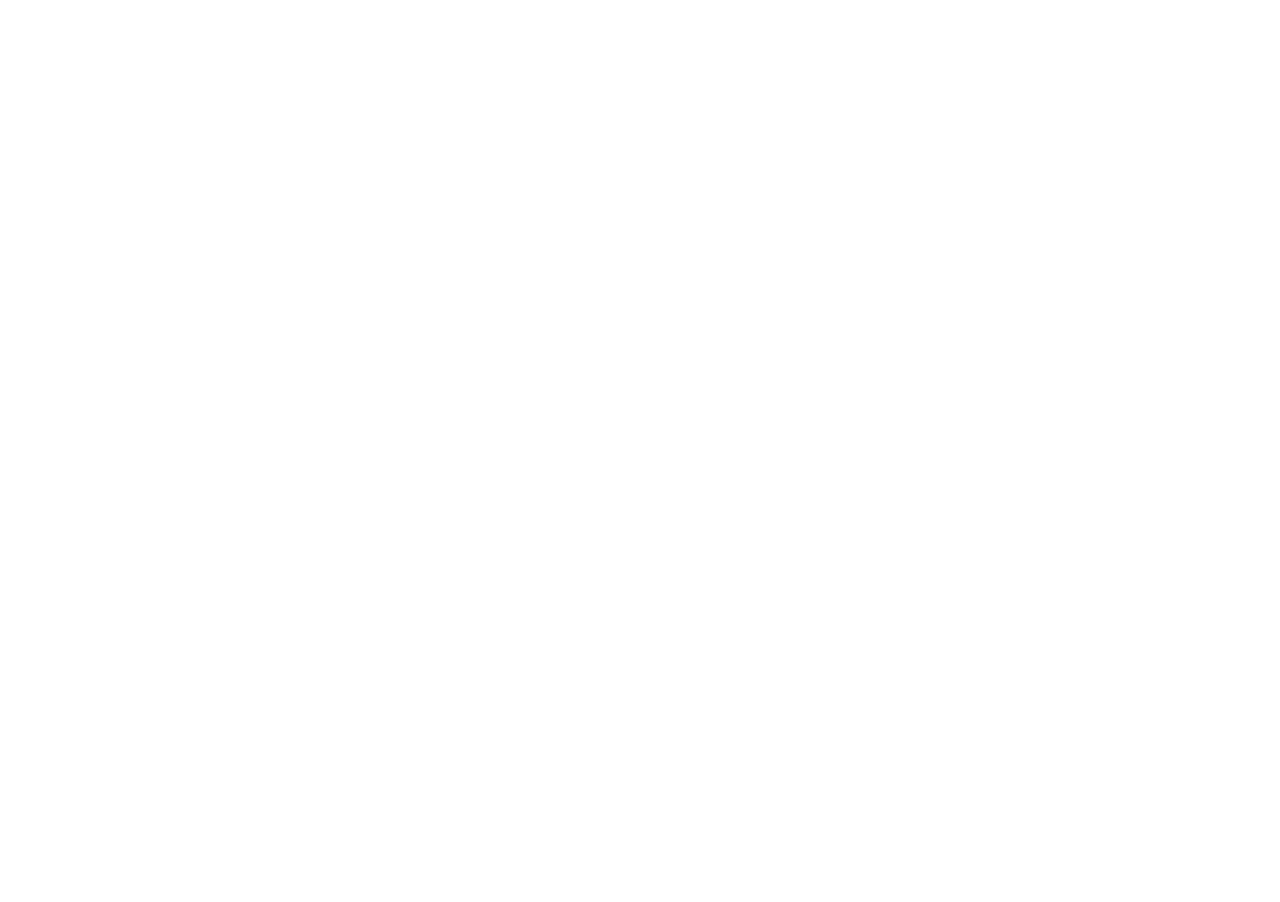
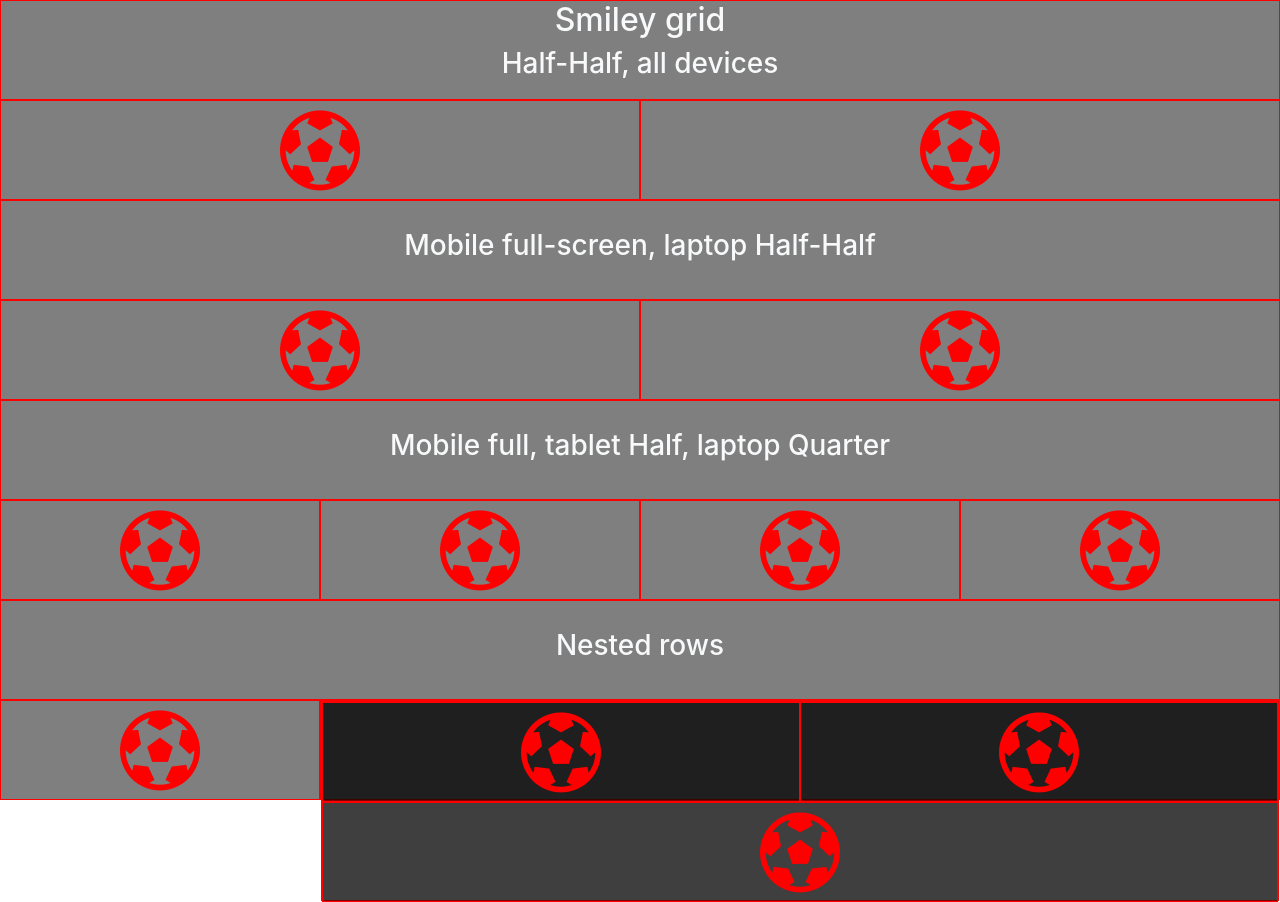
Before and after one commit to JoshKPreston/smile-challenge, a plain HTML site: page index.html in a window 1280 px wide. Before the commit the page ends 800 px from the top, so only its background shows below. Drawn offline with nearby package versions, Linux system fonts and the light colour scheme.

Commit message:
smile challenge final

```diff
--- a/css/style.css
+++ b/css/style.css
@@ -0,0 +1,10 @@
+
+.row div {
+  height: 100px;
+  border: 1px solid red;
+  background-color: rgba(0,0,0,0.5);
+}
+
+.fa-futbol-o {
+  color: red;
+}
--- a/index.html
+++ b/index.html
@@ -1,27 +1,114 @@
 <!DOCTYPE html>
 <html lang="en">
 
+<!--
+
+<i class="fas fa-camera fa-xs"></i>
+<i class="fas fa-camera fa-sm"></i>
+<i class="fas fa-camera fa-lg"></i>
+<i class="fas fa-camera fa-2x"></i>
+<i class="fas fa-camera fa-3x"></i>
+<i class="fas fa-camera fa-5x"></i>
+<i class="fas fa-camera fa-7x"></i>
+<i class="fas fa-camera fa-10x"></i>
+
+ -->
+
 <head>
   <meta charset="UTF-8">
-<meta name="viewport" content="width=device-width, initial-scale=1, shrink-to-fit=no">
+  <meta name="viewport" content="width=device-width, initial-scale=1, shrink-to-fit=no">
   <link rel="stylesheet" href="https://stackpath.bootstrapcdn.com/bootstrap/4.2.1/css/bootstrap.min.css"
     integrity="sha384-GJzZqFGwb1QTTN6wy59ffF1BuGJpLSa9DkKMp0DgiMDm4iYMj70gZWKYbI706tWS" crossorigin="anonymous">
+  <link rel="stylesheet" href="https://cdnjs.cloudflare.com/ajax/libs/font-awesome/4.7.0/css/font-awesome.min.css">
   <link rel="stylesheet" href="css/style.css">
-  <title>Document</title>
+  <title>Smile Challenge</title>
 </head>
 
 <body>
-  <header>
+  <header class="container-fluid">
 
   </header>
-  <main>
 
+  <main class="container-fluid text-light">
 
+    <div class="row">
+      <div class="col text-center">
+        <h2>Smiley grid</h2>
+        <h3>Half-Half, all devices</h3>
+      </div>
+    </div>
+    <div class="row">
+      <div class="col d-flex align-items-center justify-content-center">
+        <i class="fa fa-futbol-o fa-5x"></i>
+      </div>
+      <div class="col d-flex align-items-center justify-content-center">
+        <i class="fa fa-futbol-o fa-5x"></i>
+      </div>
+    </div>
+    <div class="row">
+      <div class="col d-flex align-items-center justify-content-center">
+        <h3>Mobile full-screen, laptop Half-Half</h3>
+      </div>
+    </div>
+    <div class="row">
+      <div class="col-12 col-lg-6 d-flex align-items-center justify-content-center">
+        <i class="fa fa-futbol-o fa-5x"></i>
+      </div>
+      <div class="col-12 col-lg-6 d-flex align-items-center justify-content-center">
+        <i class="fa fa-futbol-o fa-5x"></i>
+      </div>
+    </div>
+    <div class="row">
+      <div class="col d-flex align-items-center justify-content-center">
+        <h3>Mobile full, tablet Half, laptop Quarter</h3>
+      </div>
+    </div>
+    <div class="row">
+      <div class="col-12 col-md-6 col-lg-3 d-flex align-items-center justify-content-center">
+        <i class="fa fa-futbol-o fa-5x"></i>
+      </div>
+      <div class="col-12 col-md-6 col-lg-3 d-flex align-items-center justify-content-center">
+        <i class="fa fa-futbol-o fa-5x"></i>
+      </div>
+      <div class="col-12 col-md-6 col-lg-3 d-flex align-items-center justify-content-center">
+        <i class="fa fa-futbol-o fa-5x"></i>
+      </div>
+      <div class="col-12 col-md-6 col-lg-3 d-flex align-items-center justify-content-center">
+        <i class="fa fa-futbol-o fa-5x"></i>
+      </div>
+    </div>
+    <div class="row">
+      <div class="col d-flex align-items-center justify-content-center">
+        <h3>Nested rows</h3>
+      </div>
+    </div>
+    <div class="row">
+      <div class="col-3 d-flex align-items-center justify-content-center">
+        <i class="fa fa-futbol-o fa-5x"></i>
+      </div>
+      <div class="col-9">
+        <div class="row">
+          <div class="col-sm-6 d-flex align-items-center justify-content-center">
+            <i class="fa fa-futbol-o fa-5x"></i>
+          </div>
+          <div class="col-sm-6 d-flex align-items-center justify-content-center">
+            <i class="fa fa-futbol-o fa-5x"></i>
+          </div>
+        </div>
+        <div class="row">
+          <div class="col-sm-12 d-flex align-items-center justify-content-center">
+            <i class="fa fa-futbol-o fa-5x"></i>
+          </div>
+        </div>
+      </div>
+    </div>
 
   </main>
-  <footer>
+
+  <footer class="container-fluid">
 
   </footer>
+
   <script src="https://code.jquery.com/jquery-3.3.1.slim.min.js"
     integrity="sha384-q8i/X+965DzO0rT7abK41JStQIAqVgRVzpbzo5smXKp4YfRvH+8abtTE1Pi6jizo"
     crossorigin="anonymous"></script>
```
